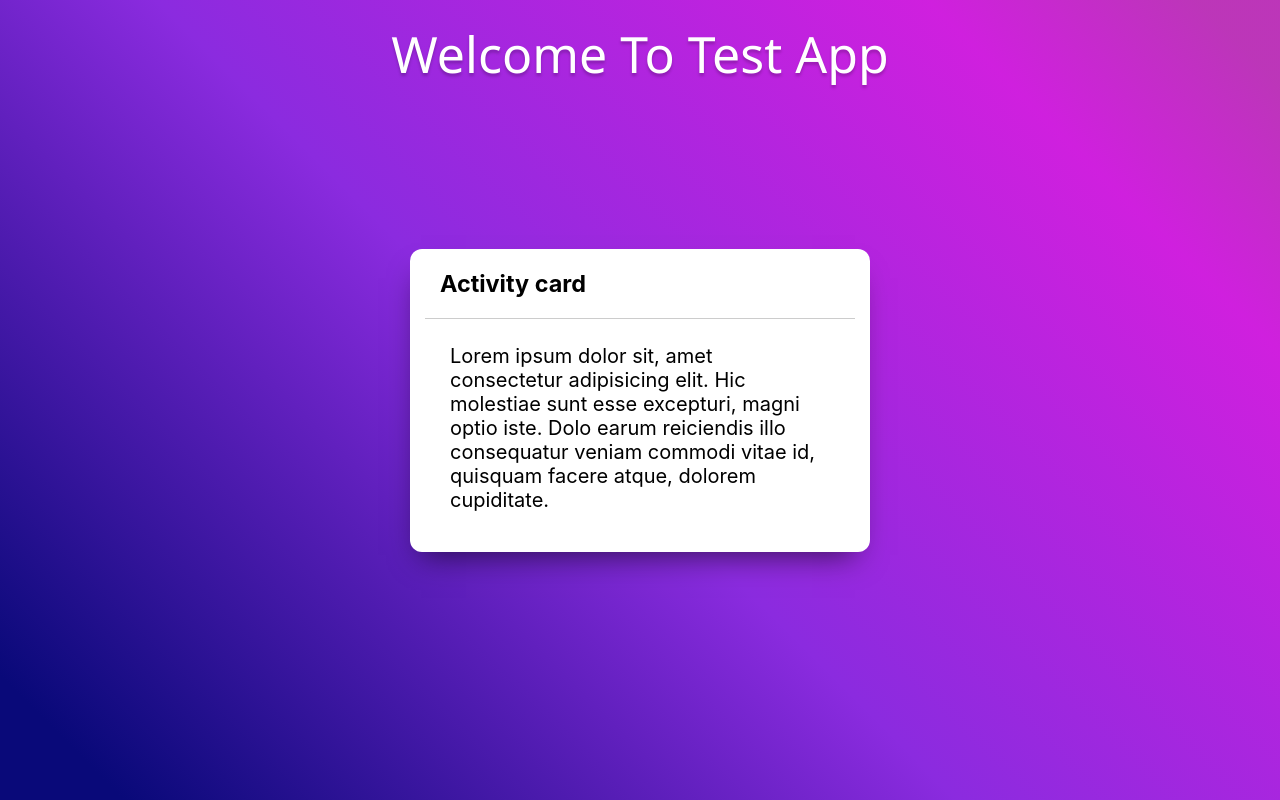
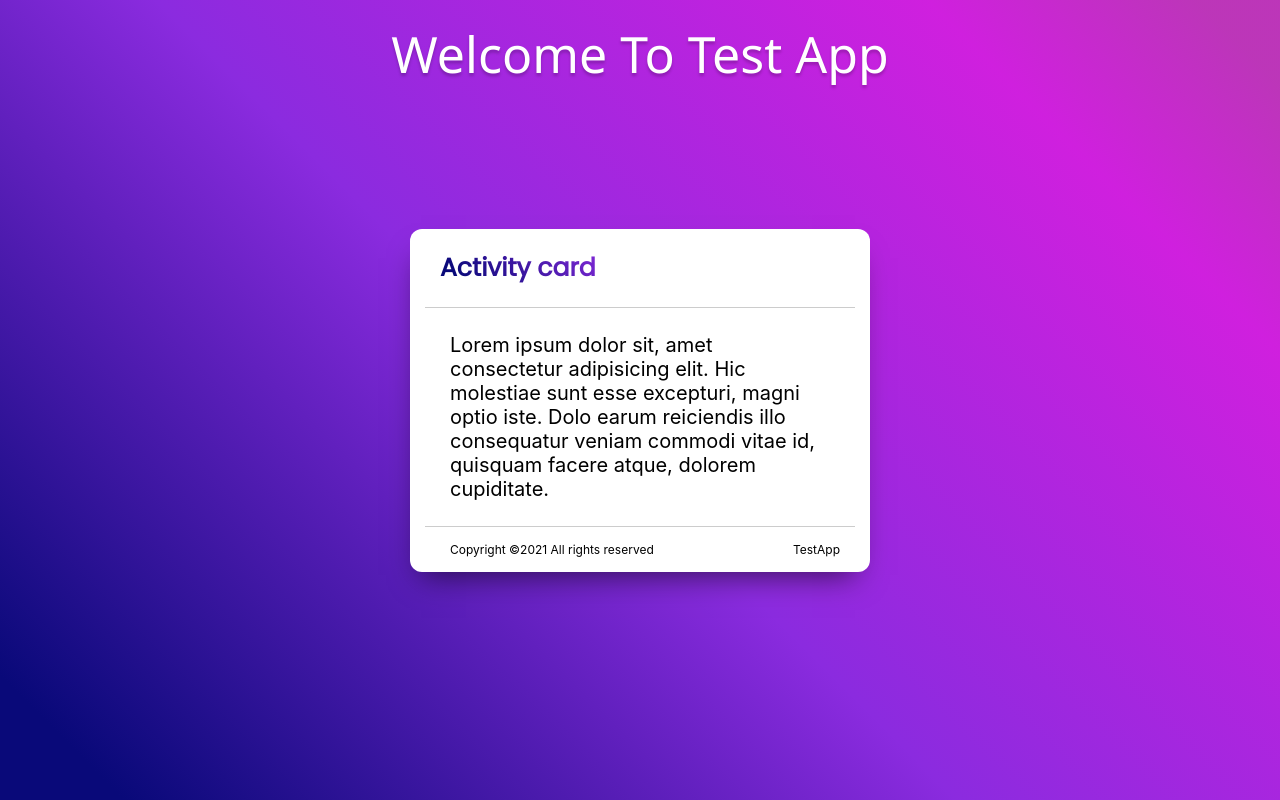
Before and after one commit to sharthak123/test-web-app, a website: page index.html in a window 1280 px wide. Drawn offline with Linux system fonts and the light colour scheme.

Commit message:
[Feature add]: Adds card footer

```diff
--- a/index.html
+++ b/index.html
@@ -30,6 +30,16 @@
                         quisquam facere atque, dolorem cupiditate.
                     </p>
                 </div>
+                <div class='card-footer'>
+                    <p class='card-footer--text'>
+                        <span class='partial1'>
+                            Copyright ©2021 All rights reserved
+                        </span>
+                        <span class='partial2'>
+                            TestApp
+                        </span>
+                    </p>
+                </div>
             </div>
         </main>
     </section>
--- a/public/scss/component/_card.scss
+++ b/public/scss/component/_card.scss
@@ -10,9 +10,29 @@
     &-header{
         padding: 5px 0 20px 15px!important;
         border-bottom: 1px solid rgba(0,0,0,0.2);
+        h3{
+            font-family: 'Poppins', sans-serif;
+            font-size: 2.5rem;
+            background-color: rgb(9,9,121);
+            background: linear-gradient(45deg, rgba(9,9,121,1) 0%, rgba(9,9,121,1) 6%, rgba(139,43,223,1) 46%, rgba(201,2,218,0.8827906162464986) 83%, rgba(179,26,175,0.87718837535014) 96%);
+            -webkit-background-clip: text;
+            -webkit-text-fill-color: transparent;
+        }
     }
 
     &-body{
         padding: 25px;
     }
+
+    &-footer{
+        padding: 15px 15px 0 25px;
+        border-top: 1px solid rgba(0,0,0,0.2);
+        &--text{
+            display: flex;
+            justify-content: space-between;
+            .partial1, .partial2{
+                font-size: 1.2rem;
+            }
+        }
+    }
 }
--- a/public/scss/main.scss
+++ b/public/scss/main.scss
@@ -3,6 +3,10 @@
 
 // components
 @import './component/card';
+
+// fonts
+@import url('https://fonts.googleapis.com/css2?family=Poppins:wght@200;300;400&display=swap');
+
 
 *{
     padding: 0;
```
Also changed, not shown: public/asset/css/app.css, 1 other file.
